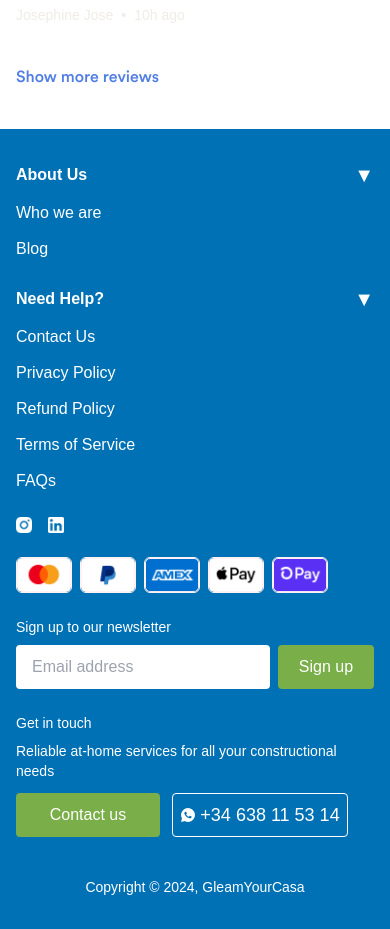
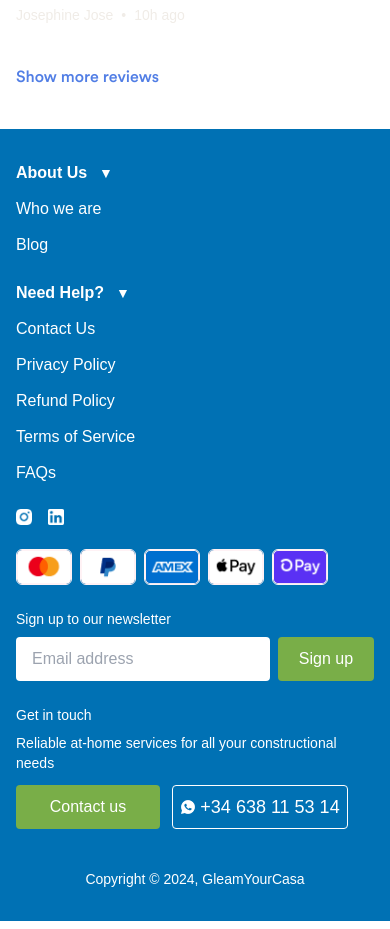
Before and after one commit to Krisha-Goyani/gleam-app, a Next.js app: page / in a window 390 px wide. Shown: the part 3380-4309 px from the top of the page. Built offline with nearby package versions, Linux system fonts and the light colour scheme.

Commit message:
refactor: adjust layout and styling for consistency
- Remove commented-out CSS in globals.css and set background color to white
- Restructure container-main div in index.tsx for better layout flow
- Add state toggles for mobile sections in Footer.tsx and adjust padding for responsiveness

```diff
--- a/src/components/footer/Footer.tsx
+++ b/src/components/footer/Footer.tsx
@@ -3,11 +3,14 @@ import Image from "next/image";
 
 const Footer = () => {
   const [emailAddress, setEmailAddress] = useState("");
+  // Add state for section toggles
+  const [isAboutUsOpen, setIsAboutUsOpen] = useState(true);
+  const [isNeedHelpOpen, setIsNeedHelpOpen] = useState(true);
 
   return (
-    <footer className="bg-blue-secondary px-4 sm:px-6 md:px-8 md-lg:px-16 text-white">
+    <footer className="bg-blue-secondary  text-white">
       {/* Desktop View */}
-      <div className="hidden md-lg:block container mx-auto pt-16 py-8">
+      <div className="hidden md-lg:block container px-4 sm:px-6 md:px-8 md-lg:px-16 mx-auto pt-16 py-8">
         <div className="flex justify-between">
           <div className="flex gap-16">
             {/* Column 1 - About Us */}
@@ -164,15 +167,20 @@ const Footer = () => {
       </div>
 
       {/* Mobile View */}
-      <div className="md-lg:hidden py-8">
+      <div className="md-lg:hidden py-8 px-4 sm:px-6 md:px-8 md-lg:px-16">
         <div className="space-y-6">
           {/* About Us Section */}
           <div>
-            <h3 className="font-semibold mb-3 flex justify-between items-center">
+            <h3
+              className="font-semibold mb-3 flex gap-3 items-center cursor-pointer"
+              onClick={() => setIsAboutUsOpen(!isAboutUsOpen)}
+            >
               About Us
-              <span className="text-xl">▼</span>
+              <span className={`text-sm transition-transform ${isAboutUsOpen ? 'rotate-0' : '-rotate-180'}`}>
+                ▼
+              </span>
             </h3>
-            <ul className="space-y-3">
+            <ul className={`space-y-3 transition-all duration-300 ${isAboutUsOpen ? 'max-h-40 opacity-100' : 'max-h-0 opacity-0 overflow-hidden'}`}>
               <li>
                 <a href="#" className="hover:opacity-80">
                   Who we are
@@ -188,11 +196,16 @@ const Footer = () => {
 
           {/* Need Help Section */}
           <div>
-            <h3 className="font-semibold mb-3 flex justify-between items-center">
+            <h3
+              className="font-semibold mb-3 flex gap-3 items-center cursor-pointer"
+              onClick={() => setIsNeedHelpOpen(!isNeedHelpOpen)}
+            >
               Need Help?
-              <span className="text-xl">▼</span>
+              <span className={`text-sm transition-transform ${isNeedHelpOpen ? 'rotate-0' : '-rotate-180'}`}>
+                ▼
+              </span>
             </h3>
-            <ul className="space-y-3">
+            <ul className={`space-y-3 transition-all duration-300 ${isNeedHelpOpen ? 'max-h-60 opacity-100' : 'max-h-0 opacity-0 overflow-hidden'}`}>
               <li>
                 <a href="#" className="hover:opacity-80">
                   Contact Us
--- a/src/pages/index.tsx
+++ b/src/pages/index.tsx
@@ -20,13 +20,15 @@ export default function Home() {
   }, [dispatch, services]);
 
   return (
+    <div>
+      <Header />
     <div className="container-main">
-      <Header />
       <CleaningService />
       <div className=" px-4 sm:px-6 md:px-8 md-lg:px-16 container-main">
         <ServiceReviews />
         <UserReviews />
       </div>
+    </div>
       <Footer />
     </div>
   );
--- a/src/styles/globals.css
+++ b/src/styles/globals.css
@@ -39,7 +39,7 @@ body {
 }
 .container-main{
   max-width: 1440px;
-  /* background-color: rgb(192, 170, 170); */
+  background-color: white;
   margin: 0 auto;
 }
 
```
